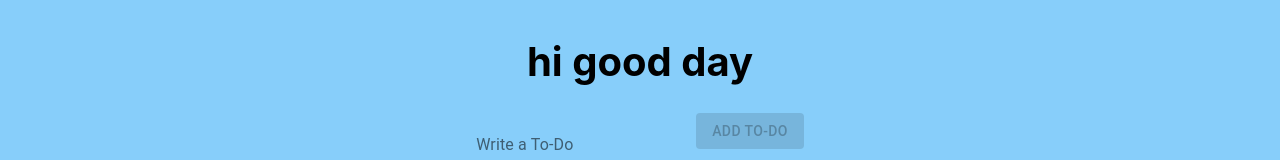
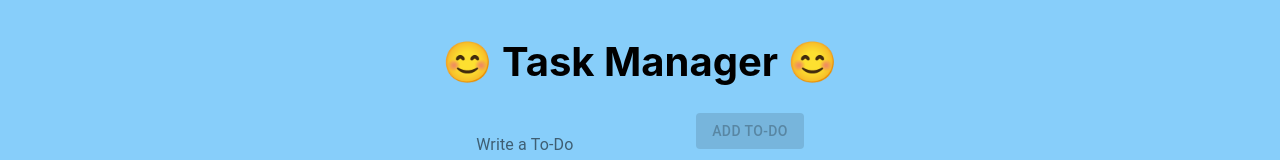
Before and after one commit to jefroy/jj-income-tracker, a React (Create React App) app: page / in a window 1280 px wide. Shown: the top 160 px of the page. Built offline with nearby package versions, Linux system fonts and the light colour scheme; no server answers; the database is empty.

Commit message:
change html title

```diff
--- a/public/index.html
+++ b/public/index.html
@@ -24,7 +24,7 @@
       work correctly both with client-side routing and a non-root public URL.
       Learn how to configure a non-root public URL by running `npm run build`.
     -->
-    <title>React App</title>
+    <title>JJ Task Manager</title>
   </head>
   <body>
     <noscript>You need to enable JavaScript to run this app.</noscript>
--- a/src/App.js
+++ b/src/App.js
@@ -50,7 +50,7 @@ function App() {
 
   return (
     <div className="app">
-      <h1>hi good day</h1>
+      <h1>😊 Task Manager 😊</h1>
 
         <form action="">
             <FormControl>
```
